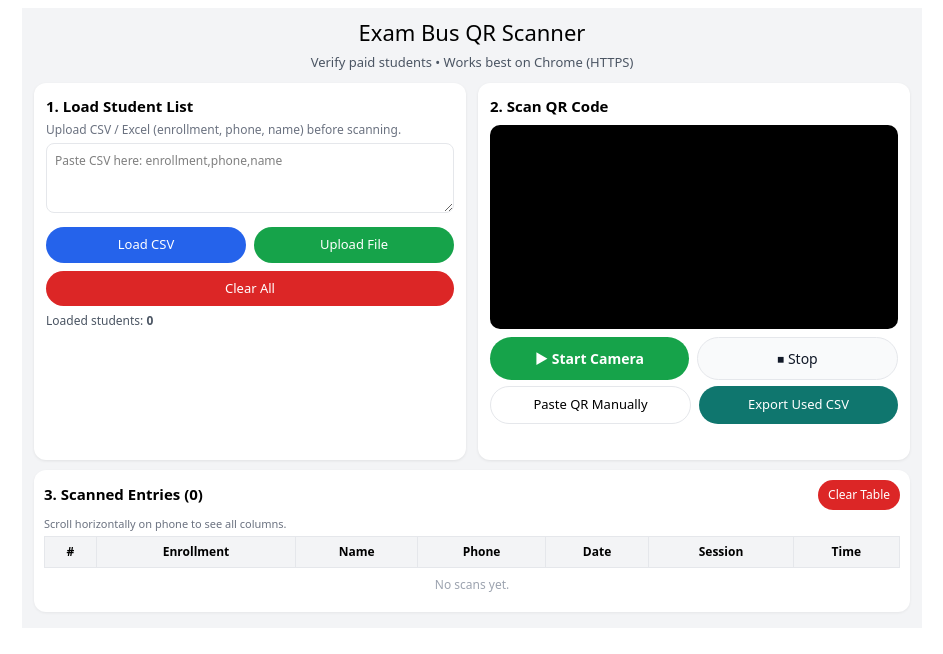
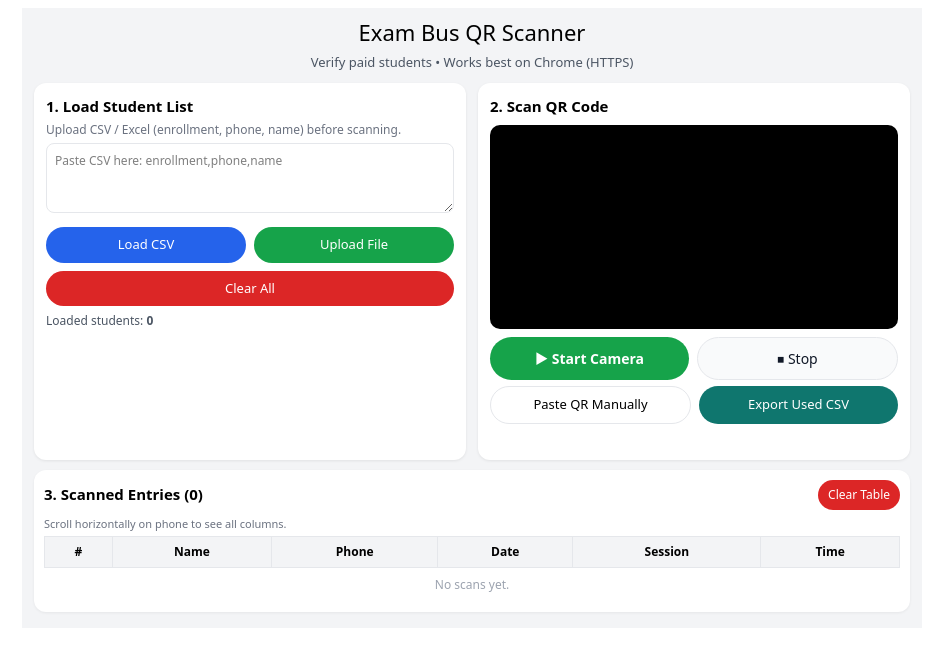
Before and after one commit to Divyansh1530/qrscanverification2, a React (Vite) app: page / in a window 1280 px wide. Shown: the top 654 px of the page, without its empty margins (168-1111 px from the left). Built offline with nearby package versions, Linux system fonts and the light colour scheme.

Commit message:
Fix QR scanner using BarcodeDetector

```diff
--- a/src/components/QRPaymentVerifier.jsx
+++ b/src/components/QRPaymentVerifier.jsx
@@ -169,6 +169,7 @@ export default function QRPaymentVerifier() {
         (p.phone && p.phone.endsWith(num))
     );
   };
+
 
   /* ---------- mark as used ---------- */
   const markUsed = (rec, meta) => {
@@ -767,7 +768,7 @@ export default function QRPaymentVerifier() {
               <div style={{ fontWeight: 700, marginBottom: 2 }}>
                 ✅ {result.msg}
               </div>
-              <div>Enrollment: {result.rec?.enrollment}</div>
+              <div>Name: {result.rec?.enrollment}</div>
               <div>Name: {result.rec?.name}</div>
               {result.examDate && <div>Date: {result.examDate}</div>}
               {result.session && <div>Session: {result.session}</div>}
@@ -841,7 +842,7 @@ export default function QRPaymentVerifier() {
             Last Scanned
           </div>
           <div style={{ fontSize: 13 }}>
-            <div>Enrollment: {scanData.enrollment}</div>
+            <div>Name: {scanData.enrollment}</div>
             <div>Name: {scanData.name}</div>
             <div>Phone: {scanData.phone}</div>
             {scanData.examDate && <div>Date of Exam: {scanData.examDate}</div>}
@@ -904,9 +905,7 @@ export default function QRPaymentVerifier() {
             <thead style={{ background: "#f3f4f6" }}>
               <tr>
                 <th style={{ border: "1px solid #e5e7eb", padding: 6 }}>#</th>
-                <th style={{ border: "1px solid #e5e7eb", padding: 6 }}>
-                  Enrollment
-                </th>
+
                 <th style={{ border: "1px solid #e5e7eb", padding: 6 }}>
                   Name
                 </th>
@@ -959,7 +958,7 @@ export default function QRPaymentVerifier() {
               {scanTable.length === 0 && (
                 <tr>
                   <td
-                    colSpan={7}
+                    colSpan={6}
                     style={{
                       textAlign: "center",
                       padding: 8,
```
